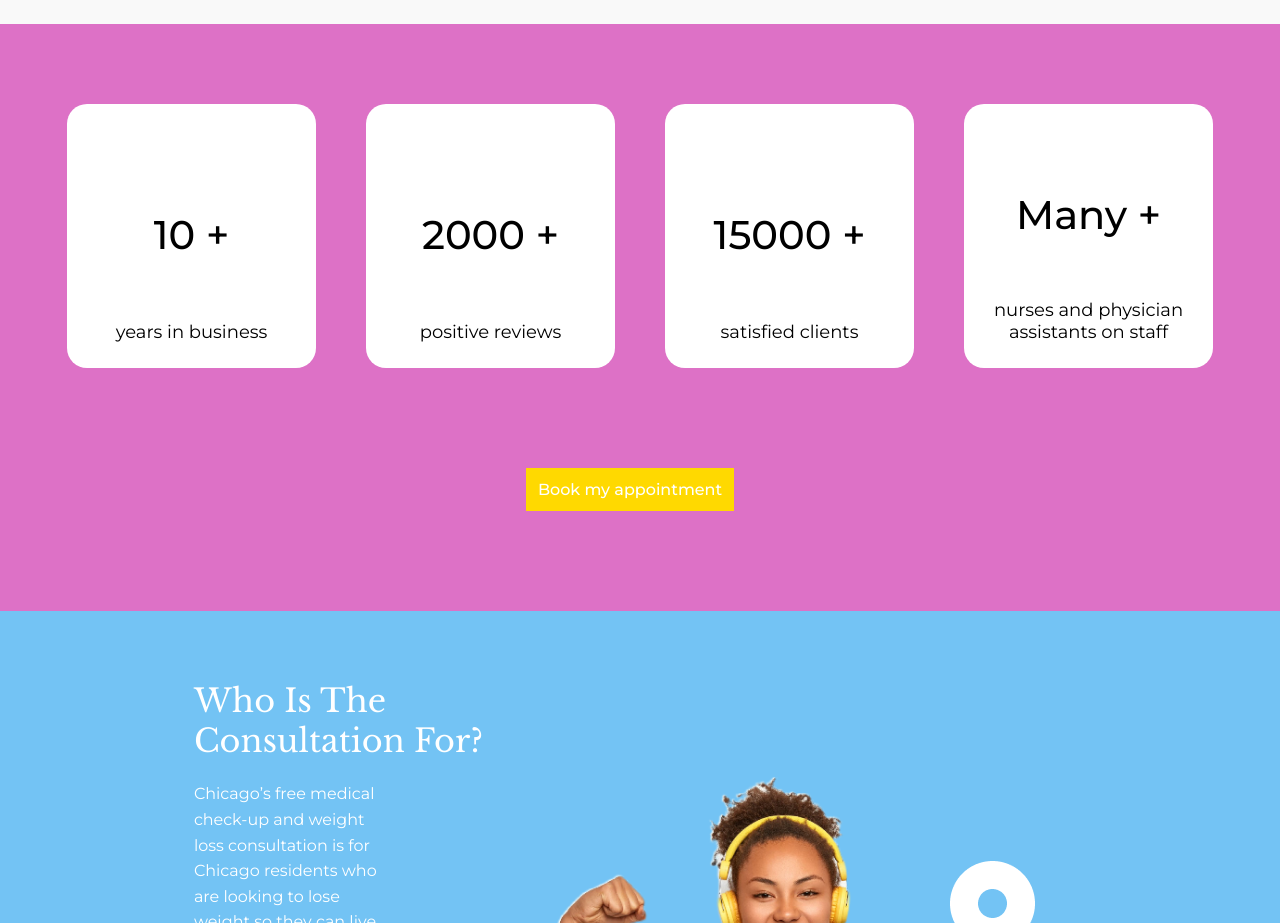
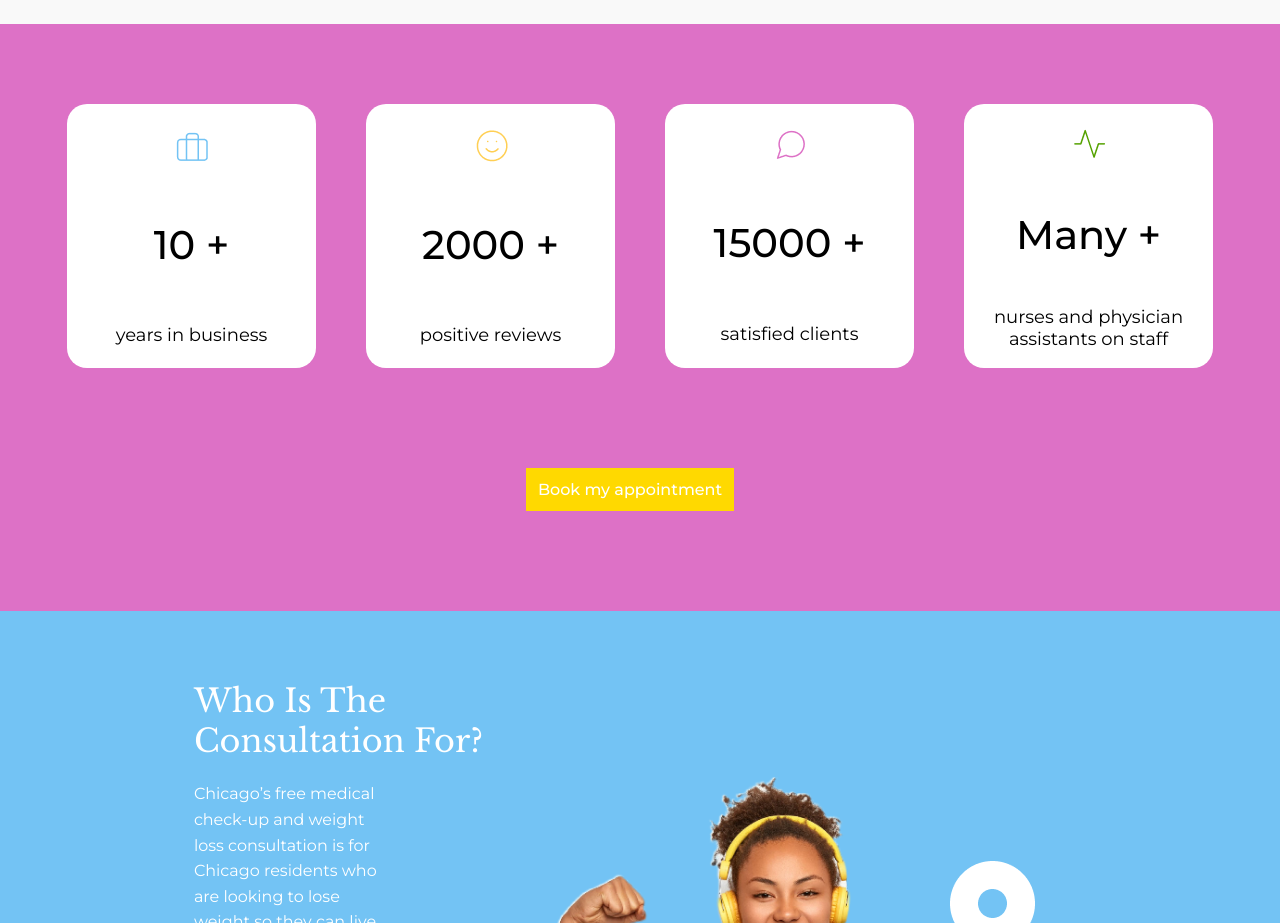
Before and after one commit to Valentin-Carreras-Simois/Alpha-Efficiency-test-task, a plain HTML site: page index.html in a window 1280 px wide. Shown: the part 1080-2003 px from the top of the page. Drawn offline with nearby package versions, Linux system fonts and the light colour scheme.

Commit message:
Stats icons

```diff
--- a/css/styles.css
+++ b/css/styles.css
@@ -71,16 +71,8 @@ a{
     background-color: #DD71C6;
 }
 
-.color-container {
-    position: absolute;
-    top: 0;
-    right: 0;
-    width: 480px;
-    height: 100vh;
-    background-color: #FFD900;
-    border-top-left-radius: 50px;
-    z-index: -1;
-}
+/* MAIN */
+
 
 /* Countdown Section */
 
@@ -91,6 +83,17 @@ a{
     align-items: center;
     margin-bottom: 200px;
     gap: 20px;
+    }
+
+.color-container {
+    position: absolute;
+    top: 0;
+    right: 0;
+    width: 480px;
+    height: 100%;
+    background-color: #FFD900;
+    border-top-left-radius: 50px;
+    z-index: -1;
     }
 
 
@@ -139,6 +142,7 @@ a{
     transition: .3s ease;
 }
 
+
 /* Countdown Container */
 
 .countdown-container{
@@ -181,6 +185,9 @@ a{
     font-weight: 500;
     margin-top: 50px;
 }
+
+
+
 
 /* Stadistics Section */
 
@@ -243,6 +250,8 @@ a{
     transition: .3s ease;
 }
 
+
+
 /* Section About Us */
 
 .about_us-section{
@@ -300,6 +309,7 @@ a{
     height: 593px;
     margin: 0 220px 30px 0;
 }
+
 
 /* How Can We Help You Section */
 
@@ -442,6 +452,7 @@ a{
     transition: .3s ease;
 }
 
+
 /* FQA Section */
 
 .fqa-section{
@@ -495,7 +506,8 @@ a{
     transition: all 0.2s linear;
 }
 
-/* Footer */
+
+/* FOOTER */
 
 footer{
     background-color: #F9F9F9;
@@ -604,12 +616,10 @@ footer{
 
 
 
-
-
-
 /* Mobile */
 
 @media(max-width:768px){
+
 
     .burger{
         display: block;
@@ -645,4 +655,5 @@ footer{
     .nav-menu.active{
         left: 0;
     }
+
 }
--- a/index.html
+++ b/index.html
@@ -25,7 +25,8 @@
 
 <body>
 
-    <main>
+    <div class="container">
+        <main>
 
             <nav class="navbar">
                 <a href="#" class="nav-logo">
@@ -101,22 +102,22 @@
                     <article class="stats-article">
                     <div class="box-container">
                         <div class="box">
-                            <i class="fa-thin fa-briefcase"></i>
+                            <img src="./img/briefcase-icon.png" alt="">
                             <h3>10 +</h3>
                             <p>years in business</p>
                         </div>
                         <div class="box">
-                            <i class="fa-light fa-face-smile"></i>
+                            <img src="./img/smile-icon.png" alt="">
                             <h3>2000 +</h3>
                             <p>positive reviews</p>
                         </div>
                         <div class="box">
-                            <i class="fa-light fa-comment"></i>
+                            <img src="./img/message-icon.png" alt="">
                             <h3>15000 +</h3>
                             <p>satisfied clients</p>
                         </div>
                         <div class="box">
-                            <i class="fa-sharp fa-light fa-wave-pulse"></i>
+                            <img src="./img/health-icon.png" alt="">
                             <h3>Many +</h3>
                             <p>nurses and physician <br> assistants on staff</p>
                         </div>
@@ -381,6 +382,8 @@
         </div>
     </footer>
 
+    </div>
+
     <!-- Js -->
     <script src="./js/main.js"></script>
 
```
Also changed, not shown: img/briefcase-icon.png (added), img/health-icon.png (added), img/message-icon.png (added), img/smile-icon.png (added).
